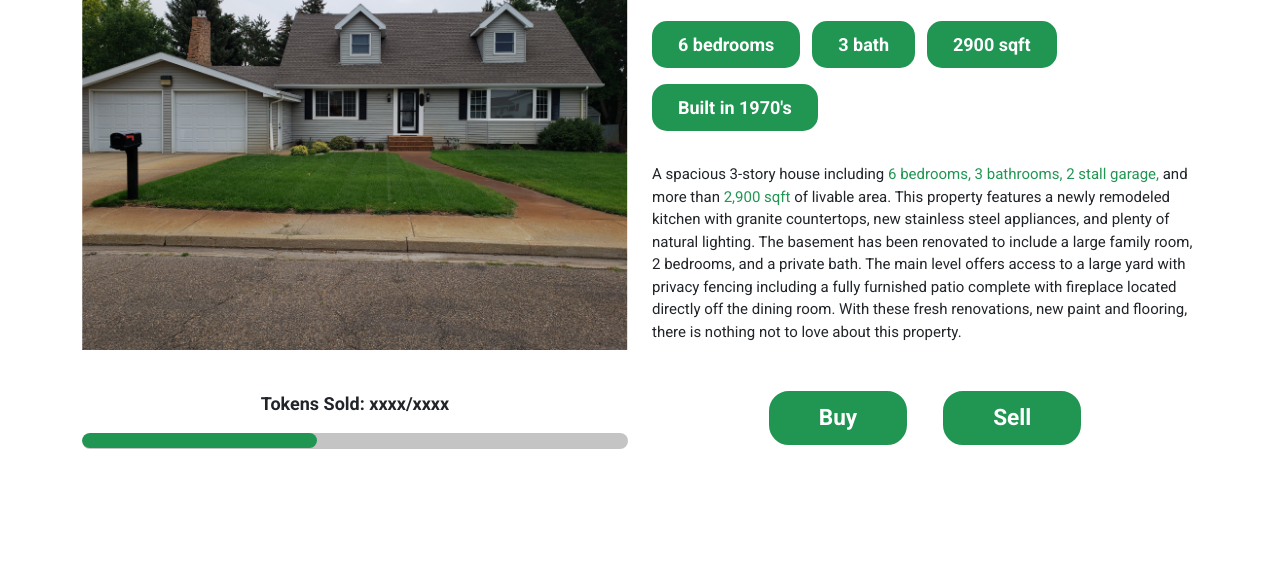
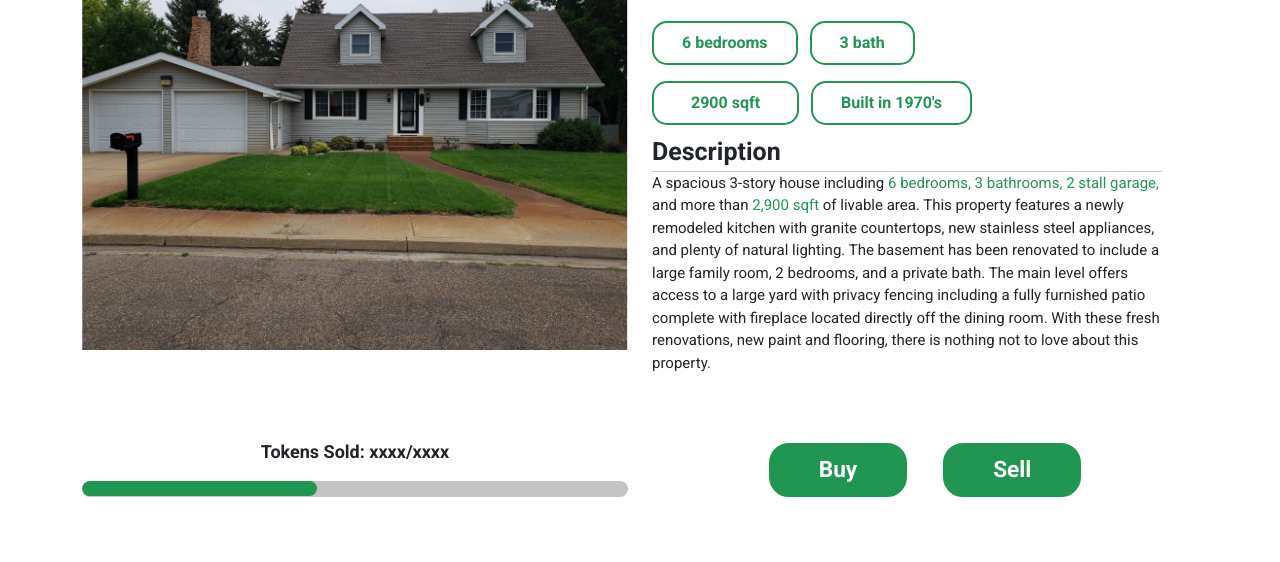
Before and after one commit to muskan123-abc/landshare-html, a plain HTML site: page second page.html in a window 1280 px wide. Shown: the part 175-737 px from the top of the page. Drawn offline with nearby package versions, Linux system fonts and the light colour scheme.

Commit message:
change back

```diff
--- a/assets/css/secondpage.css
+++ b/assets/css/secondpage.css
@@ -15,14 +15,30 @@
    font-size: var(--font-40);
  }
 
+ .px-28 {
+   padding-left: 28px;
+   padding-right: 28px;
+ }
+
+ .px-37 {
+   padding-left: 37px;
+   padding-right: 37px;
+ }
+
+
+
  .specification {
-   font-size: var(--font-18);
    font-weight: 600;
    border-radius: 15px;
-   background-color: var(--color-219653);
-   color: white;
+   background-color: white;
+   color: var(--color-219653);
    border: 2px solid var(--color-219653);
    ;
+ }
+
+ .Description {
+   font-size: var(--font-25);
+   font-weight: 600;
  }
 
  .para {
@@ -88,12 +104,26 @@
    transition: background-color 0.5s;
    border: 2px solid var(--color-219653);
    background-color: #fff;
-   color: var(--color-6FCF97);
+   color: var(--color-219653);
  }
 
  .green-outline-btn-hover:hover {
    transition: background-color 0.5s;
-   border: 2px solid var(--color-6FCF97);
-   background-color: var(--color-6FCF97);
+   border: 2px solid var(--color-219653);
+   background-color: var(--color-219653);
    color: white;
  }
+
+ @media (max-width:576px) {
+   .px-28 {
+     padding-left: 22px;
+     padding-right: 22px;
+   }
+
+   .px-37 {
+     padding-left: 31px;
+     padding-right: 31px;
+   }
+
+
+ }
--- a/second page.html
+++ b/second page.html
@@ -19,23 +19,22 @@
   <!-- ==============North Dakota === -->
   <section>
     <div class="container">
-      <div class="row my-lg-5  pt-lg-4 ">
-        <div class="col-lg-6 col-12 my-4 order-lg-0 order-1"> <img class="w-100" src="./assets/img/png/carousel-img.png"
+      <div class="row mt-lg-5  pt-lg-4 ">
+        <div class="col-lg-6 col-12 mt-4 order-lg-0 order-1"> <img class="w-100" src="./assets/img/png/carousel-img.png"
             alt="">
-          <div class="text-center tokens my-3 pt-4">Tokens Sold: xxxx/xxxx</div>
-          <div class="progress">
-            <div class="bg-dark   progress-bars" style="height:15px;width: 43%;"></div>
-          </div>
+
         </div>
-        <div class="col-lg-6 col-12 my-4 order-lg-1 order-0">
+        <div class="col-lg-6 col-12 mt-4 order-lg-1 order-0 pe-lg-5 ">
           <h1 class="north-dakota mb-1">North Dakota</h1>
           <p class="usa"> USA</p>
-          <button class="specification green-outline-btn-hover py-2 px-sm-4 px-3 my-2 me-2">6 bedrooms</button>
-          <button class="specification green-outline-btn-hover py-2 px-sm-4 px-3 my-2 me-2"> 3 bath</button>
-          <button class="specification green-outline-btn-hover py-2 px-sm-4 px-3 my-2 me-2">2900 sqft</button>
-          <button class="specification green-outline-btn-hover py-2 px-sm-4 px-3 my-2 "> Built in 1970's</button>
-
-          <p class="para my-4">A spacious 3-story house including <span class="highlishts"> 6 bedrooms, 3 bathrooms, 2
+          <button class="specification green-outline-btn-hover py-2 px-28 my-2 me-2">6 bedrooms</button>
+          <button class="specification green-outline-btn-hover py-2 px-28 my-2"> 3 bath</button> <br>
+          <button class="specification green-outline-btn-hover py-2 px-37 my-2 me-2">2900 sqft</button>
+          <button class="specification green-outline-btn-hover py-2 px-28 my-2"> Built in 1970's</button>
+          <p class="Description mb-0">Description</p>
+          <hr class="w-100 hr my-0">
+          <p class="para mb-4 ">A spacious 3-story house including <span class="highlishts"> 6 bedrooms, 3
+              bathrooms, 2
               stall garage, </span>
             and more than
             <span class="highlishts"> 2,900 sqft</span> of livable area. This property features a newly remodeled
@@ -45,9 +44,21 @@
             large family room, 2 bedrooms, and a private bath. The main level offers access to a large yard with privacy
             fencing including a fully furnished patio complete with fireplace located directly off the dining room. With
             these fresh renovations, new paint and flooring, there is nothing not to love about this property.</p>
-          <div class="text-center py-lg-4 "> <button class="px-5  py-2 me-sm-3 buy-sell green-btn-hover">Buy</button>
+
+
+        </div>
+
+      </div>
+      <div class="row mb-lg-5">
+        <div class="col-lg-6 col-12 mb-4">
+          <div class="text-center tokens my-3 pt-4">Tokens Sold: xxxx/xxxx</div>
+          <div class="progress">
+            <div class="bg-dark   progress-bars" style="height:15px;width: 43%;"></div>
+          </div>
+        </div>
+        <div class="col-lg-6 col-12 mb-4 mt-auto">
+          <div class="text-center "> <button class="px-5  py-2 me-sm-3 buy-sell green-btn-hover">Buy</button>
             <button class="px-5 py-2 ms-3 buy-sell green-btn-hover">Sell</button></div>
-
         </div>
       </div>
     </div>
```
